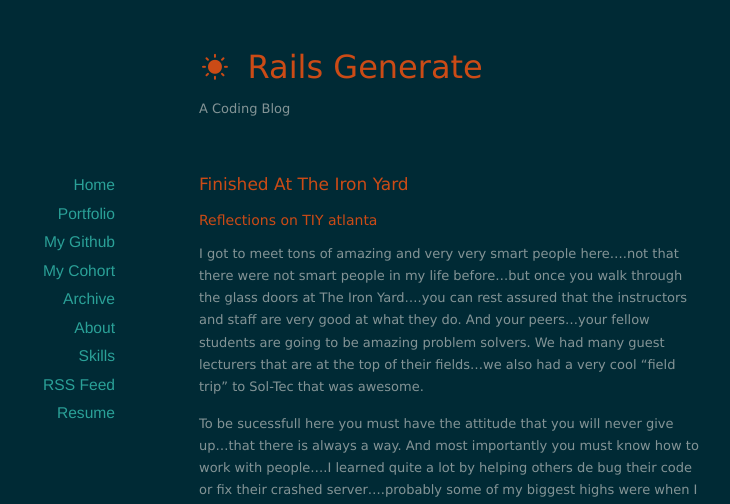
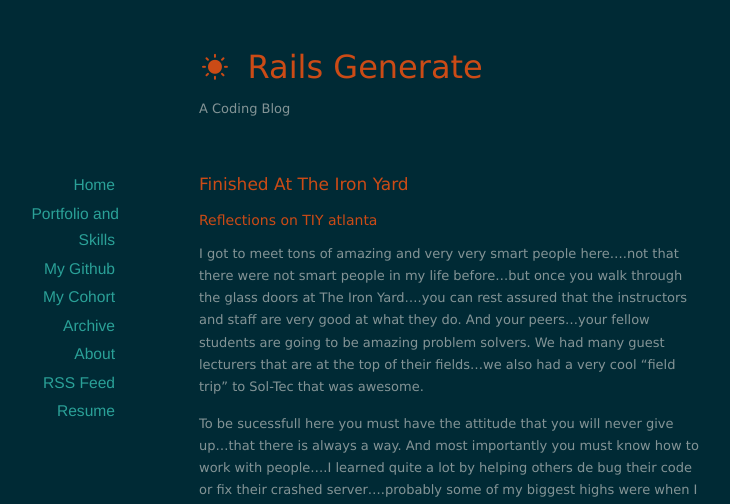
Before and after one commit to calderete/blog.github.io, a Jekyll site: the page built from index.html, in a window 1280 px wide and 900 px high. Shown: the top 504 px of the window, without its empty margins (191-921 px from the left). Built offline with Jekyll 4.4.1, drawn with Linux system fonts in a browser that asks for light colours; nearby versions of some CDN libraries; the list of posts is cut into pages by our own code.

Commit message:
changed portfolio path

```diff
--- a/_layouts/default.html
+++ b/_layouts/default.html
@@ -34,12 +34,11 @@
       <nav>
         <ul>
           <li><a href="/">Home</a></li>
-          <li><a href="/port">Portfolio</a></li>
+          <li><a href="/portfolio.html">Portfolio and Skills</a></li>
           <li><a href="https://github.com/calderete">My Github</a>
           <li><a href="/cohort">My Cohort</a></li>
           <li><a href="/archives">Archive</a></li>
           <li><a href="/about">About</a></li>
-          <li><a href="/portfolio.html">Skills</a></li>
           <li><a href="/feed.xml">RSS Feed</a></li>
           <li><a href="/new_resume.pdf">Resume</a></li>
         </ul>
```
